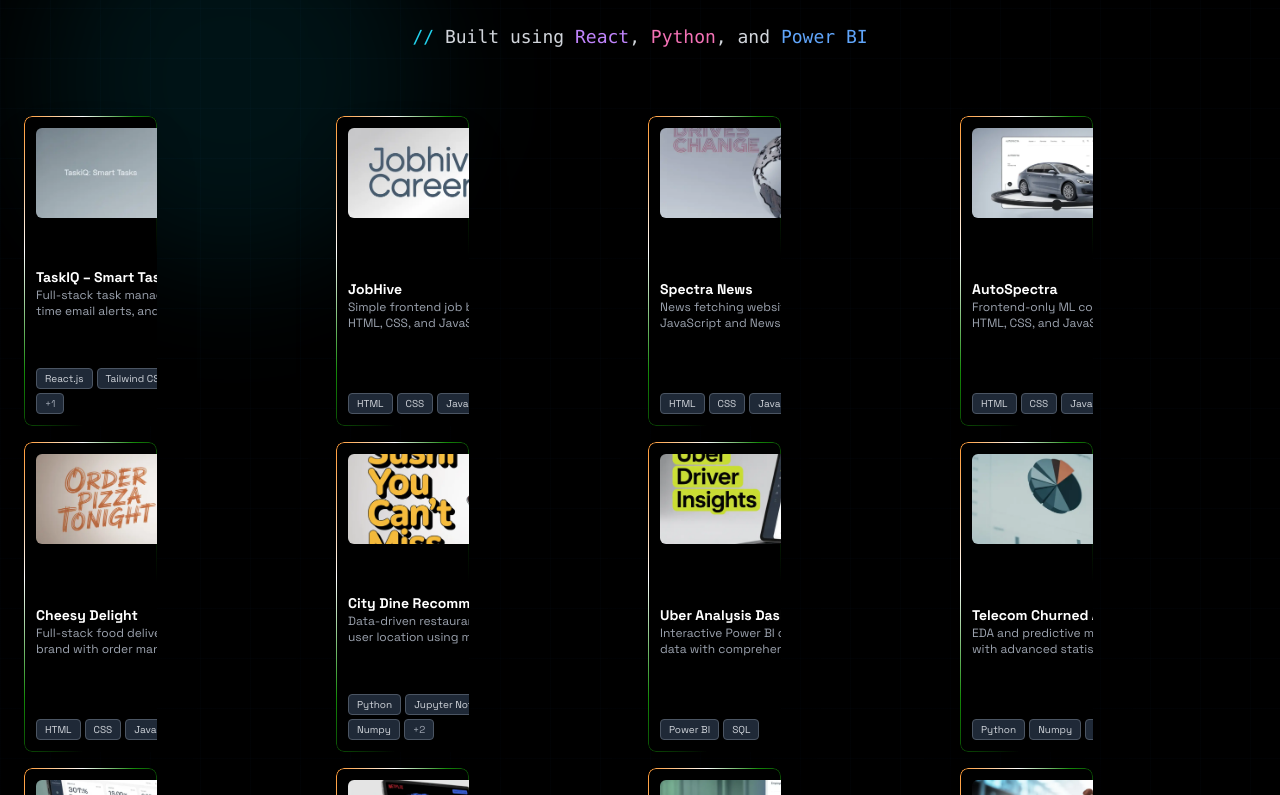
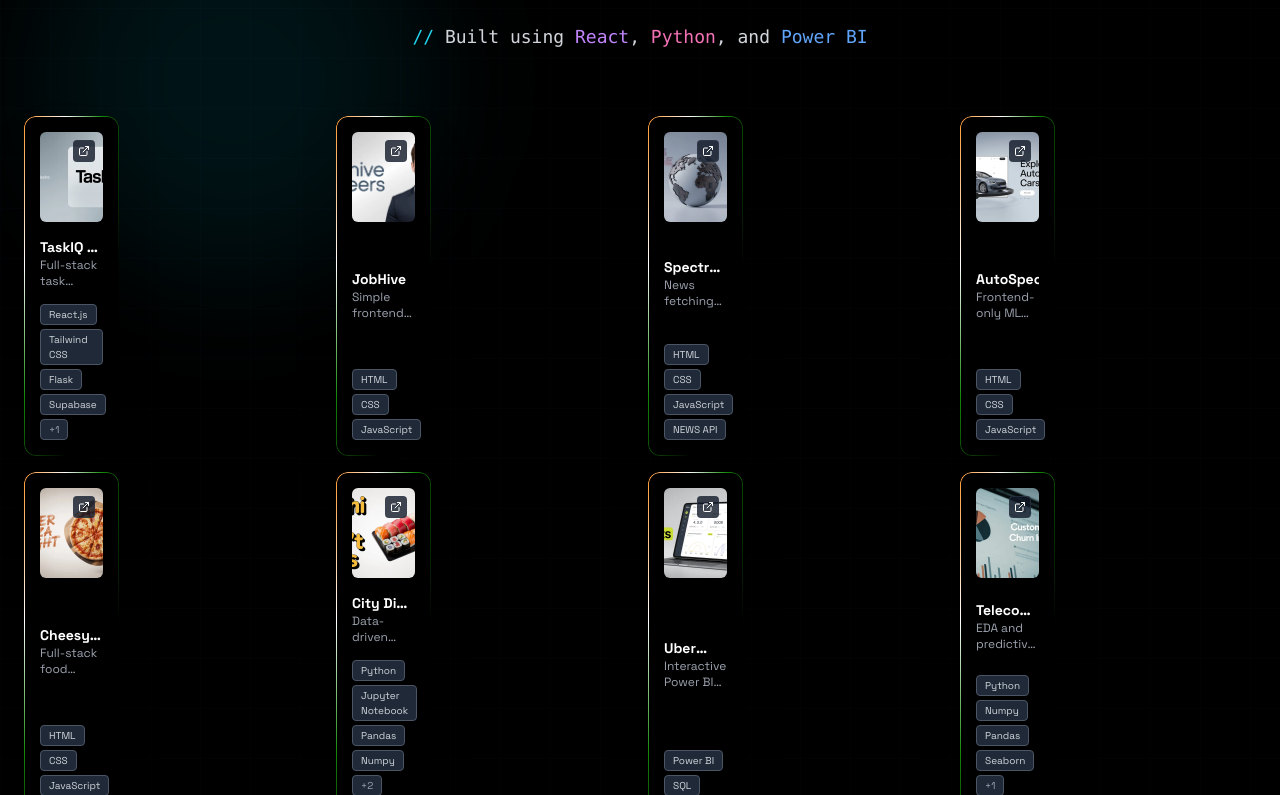
Before and after one commit to 404StudioDev/portfolio, a React (Vite) app: page / in a window 1280 px wide. Shown: the part 1865-2660 px from the top of the page. Built offline with nearby package versions, Linux system fonts and the light colour scheme.

Commit message:
Updated ProjectCard.tsx

```diff
--- a/src/components/ProjectCard.tsx
+++ b/src/components/ProjectCard.tsx
@@ -28,13 +28,13 @@
         ease: [0.4, 0, 0.2, 1],
       }}
       viewport={{ once: true }}
-      className="group relative w-[45%] max-sm:w-full h-[310px] rounded-lg bg-transparent cursor-pointer border-none flex overflow-hidden dark:shadow-2xl"
+      className="group relative w-full sm:w-[48%] xl:w-[32%] h-[320px] sm:h-[340px] rounded-lg bg-transparent cursor-pointer border-none flex overflow-hidden dark:shadow-2xl"
     >
       {/* 🎯 Saffron-White-Green border animation */}
       <div
         style={{
           "--border-width": "1px",
-          "--border-radius": "8px",
+          "--border-radius": "12px",
           "--duration": "14s",
           "--mask-linear-gradient":
             "linear-gradient(#fff 0 0) content-box, linear-gradient(#fff 0 0)",
@@ -43,9 +43,8 @@
         } as React.CSSProperties}
         className="before:absolute before:inset-0 before:aspect-square before:size-full before:rounded-[--border-radius] before:p-[--border-width] before:will-change-[background-position] before:content-[''] before:![-webkit-mask-composite:xor] before:![mask-composite:exclude] before:[background-image:--background-radial-gradient] before:[background-size:300%_300%] before:[mask:--mask-linear-gradient] motion-safe:before:animate-shine relative z-10 w-full h-full"
       >
-        {/* Card body */}
-        <div className="min-h-[60px] min-w-[300px] h-full w-full rounded-lg bg-white dark:bg-black p-3 flex flex-col justify-between text-black dark:text-white">
-          {/* Image */}
+        <div className="min-h-[60px] h-full w-full rounded-[12px] bg-white dark:bg-black p-4 flex flex-col justify-between text-black dark:text-white">
+          {/* 🔳 Image */}
           <div className="h-[90px] overflow-hidden rounded-md relative">
             <img
               src={image}
@@ -57,7 +56,7 @@
             </div>
           </div>
 
-          {/* Title + Description */}
+          {/* 📝 Title + Description */}
           <div className="mt-2">
             <h3 className="text-sm font-bold line-clamp-1">{title}</h3>
             <p className="text-xs text-gray-500 dark:text-gray-400 line-clamp-2">
@@ -65,7 +64,7 @@
             </p>
           </div>
 
-          {/* Tech tags */}
+          {/* 🛠 Tech Tags */}
           <div className="flex gap-1 mt-2 flex-wrap">
             {tech.slice(0, 4).map((item, i) => (
               <span
@@ -82,19 +81,25 @@
             )}
           </div>
 
-          {/* Link click area */}
+          {/* 🔗 Clickable Overlay */}
           <a
             href={href}
             target="_blank"
             rel="noopener noreferrer"
             aria-label={`Open ${title}`}
             className="absolute inset-0 z-30"
-          ></a>
+          />
         </div>
       </div>
 
-      {/* Optional soft glow overlay on hover */}
-      <div className="pointer-events-none absolute -inset-px rounded-xl opacity-0 transition-opacity duration-300 group-hover:opacity-80" style={{ background: "radial-gradient(200px at -200px -200px, rgb(38, 38, 38), transparent 100%)" }} />
+      {/* 💡 Glow on hover */}
+      <div
+        className="pointer-events-none absolute -inset-px rounded-xl opacity-0 transition-opacity duration-300 group-hover:opacity-80"
+        style={{
+          background:
+            "radial-gradient(200px at -200px -200px, rgb(38, 38, 38), transparent 100%)",
+        }}
+      />
     </motion.div>
   );
 }
```
